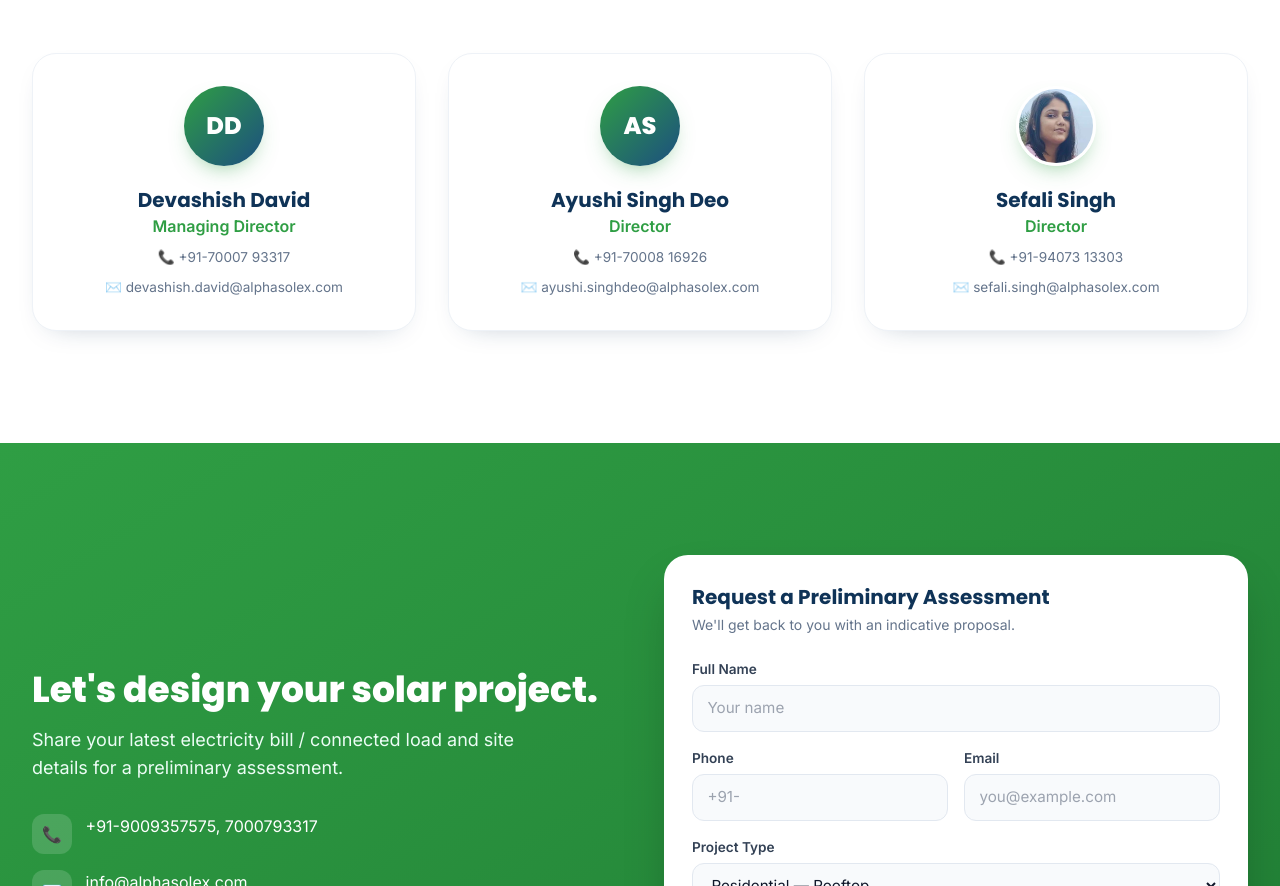
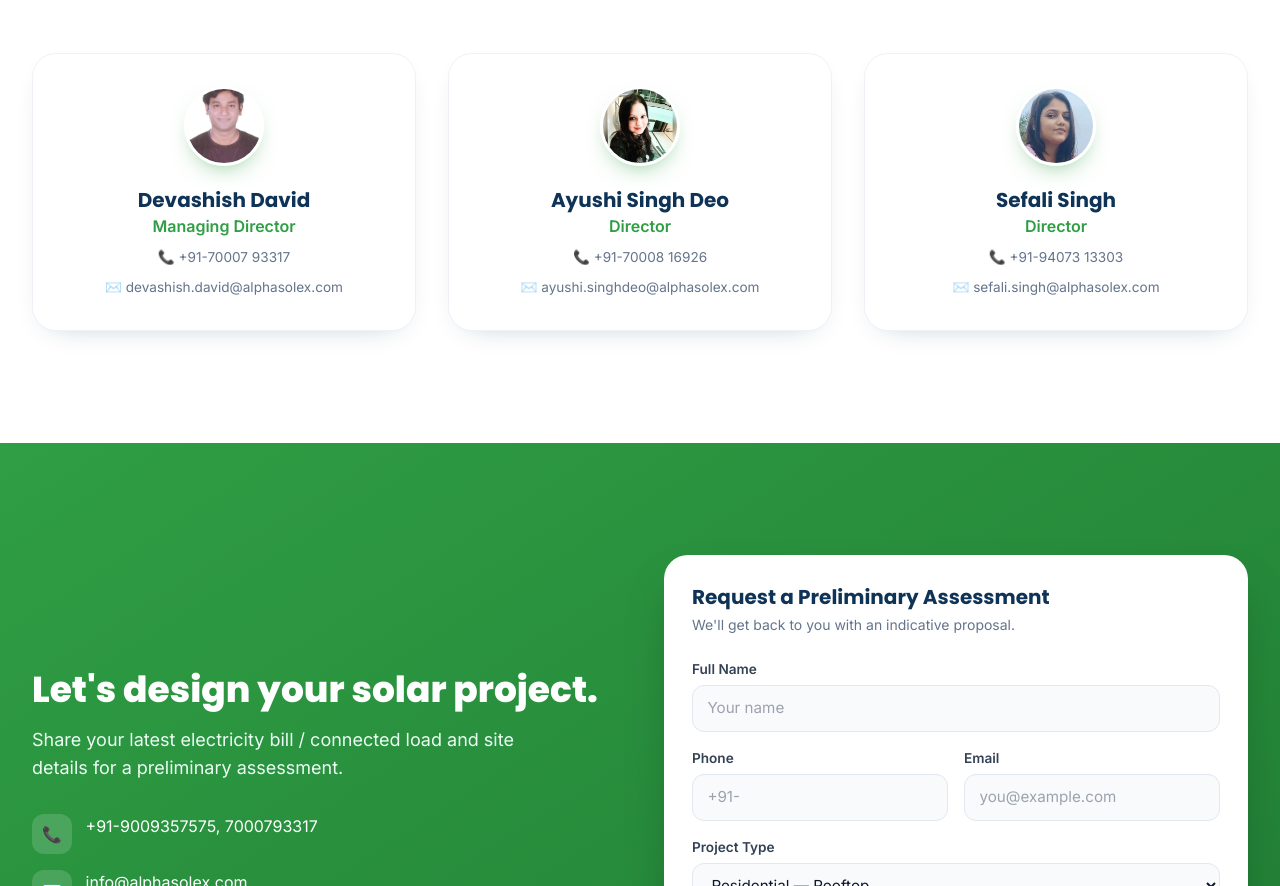
Before and after one commit to hemendrasingh19191/alphasolex_website, a website: page index.html in a window 1280 px wide. Shown: the part 4795-5681 px from the top of the page. Drawn offline with nearby package versions, Linux system fonts and the light colour scheme.

```diff
--- a/index.html
+++ b/index.html
@@ -454,14 +454,14 @@
 
       <div class="mt-14 grid gap-8 sm:grid-cols-2 lg:grid-cols-3">
         <article class="team-card">
-          <div class="team-avatar">DD</div>
+          <img src="assets/Devashish.png" alt="Devashish David" class="team-photo" />
           <h3 class="mt-5 font-display text-xl font-bold text-brand-blueDark">Devashish David</h3>
           <p class="text-brand-green font-semibold">Managing Director</p>
           <a href="tel:+917000793317" class="team-contact">📞 +91-70007&nbsp;93317</a>
           <a href="mailto:devashish.david@alphasolex.com" class="team-contact">✉️ devashish.david@alphasolex.com</a>
         </article>
         <article class="team-card">
-          <div class="team-avatar">AS</div>
+          <img src="assets/Ayushi.png" alt="Ayushi Singh Deo" class="team-photo" />
           <h3 class="mt-5 font-display text-xl font-bold text-brand-blueDark">Ayushi Singh Deo</h3>
           <p class="text-brand-green font-semibold">Director</p>
           <a href="tel:+917000816926" class="team-contact">📞 +91-70008&nbsp;16926</a>
```
